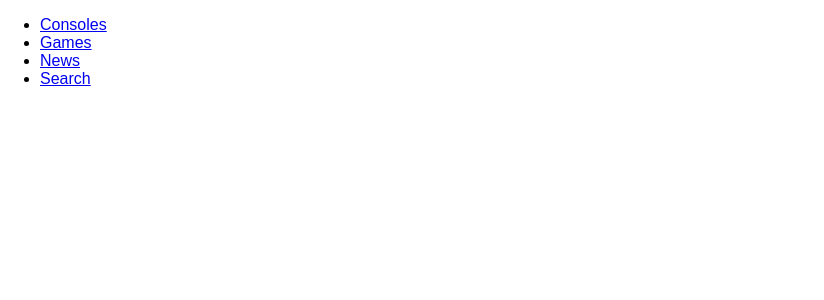
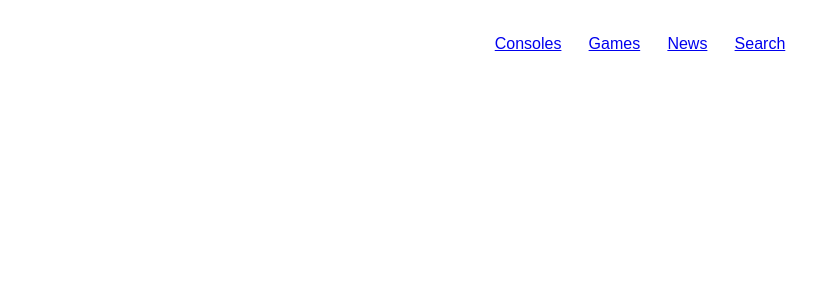
Before and after one commit to grzesiekS/gamer_collentions, a React (Create React App) app: page / in a window 1280 px wide. Shown: the top 300 px of the page, without its empty margins (0-824 px from the left). Built offline with nearby package versions, Linux system fonts and the light colour scheme; a web font is replaced by a local one.

Commit message:
Add styles for horizontal list

```diff
--- a/src/components/features/HorizontalList/HorizontalList.module.scss
+++ b/src/components/features/HorizontalList/HorizontalList.module.scss
@@ -0,0 +1,15 @@
+.container {
+  list-style: none;
+  padding: 0;
+  display: flex;
+  justify-content: center;
+  padding: 1.2em 0;
+}
+
+.position {
+  margin-right: 1.7em;
+}
+
+.position:last-child {
+  margin-right: 0;
+}
```
